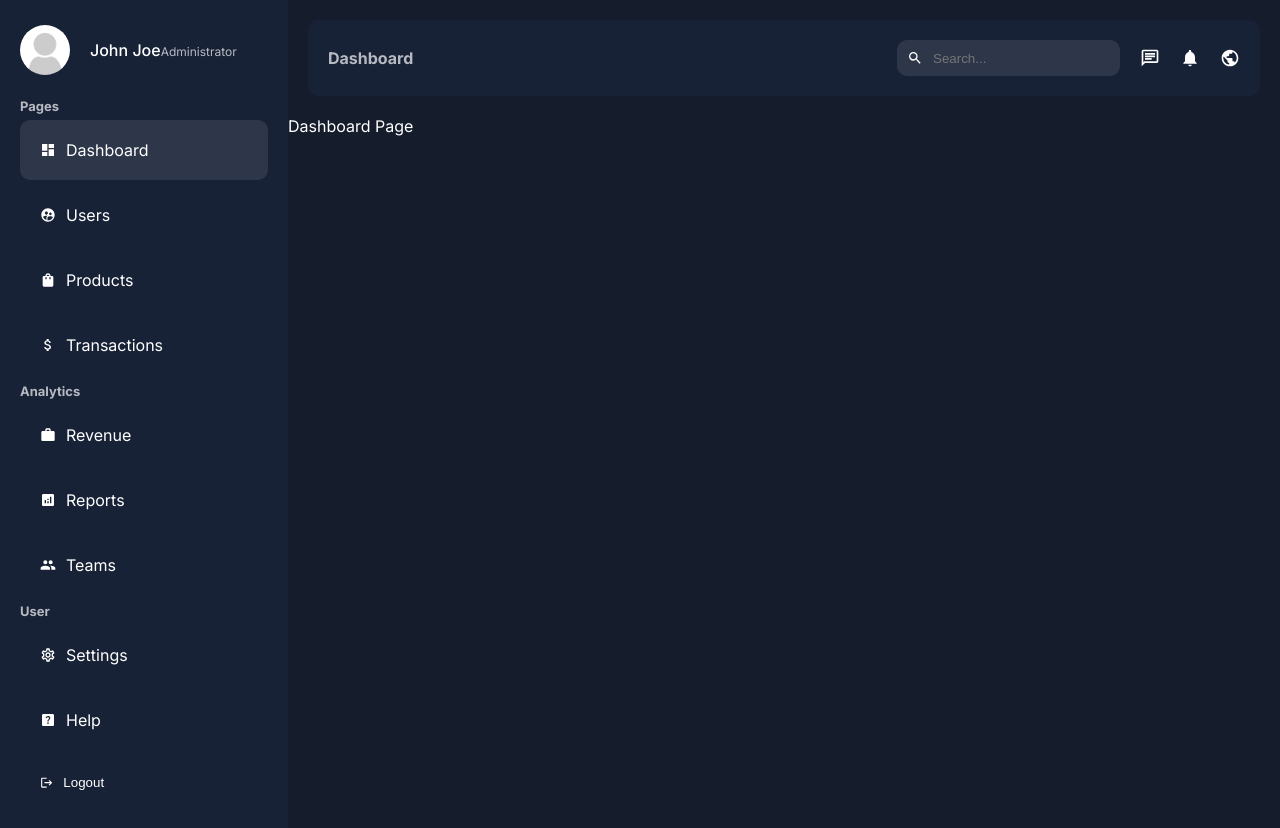
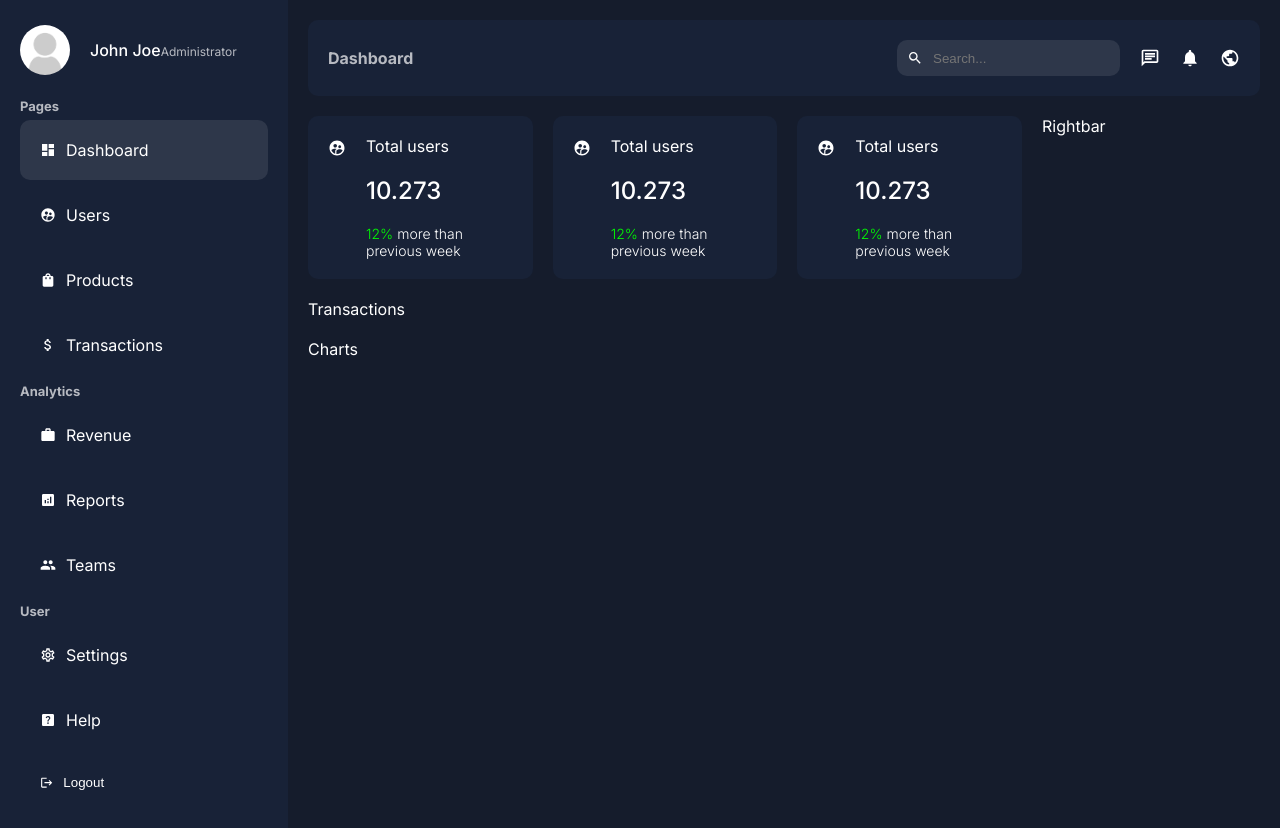
Before and after one commit to nthapa000/nextJsadmin, a Next.js app: page /dashboard in a window 1280 px wide. Built offline with nearby package versions, Linux system fonts and the light colour scheme.

Commit message:
#3 Dashboard/Cards

```diff
--- a/app/dashboard/page.jsx
+++ b/app/dashboard/page.jsx
@@ -1,9 +1,27 @@
-import React from 'react'
+import React from "react";
+import Card from "../ui/dashboard/card/card";
+import styles from "../ui/dashboard/dashboard.module.css";
+import Rightbar from "../ui/dashboard/rightbar/rightbar";
+import Transactions from "../ui/dashboard/transactions/transactions";
+import Chart from "../ui/dashboard/chart/chart";
 
 const Dashboard = () => {
   return (
-    <div>Dashboard Page</div>
-  )
-}
+    <div className={styles.wrapper}>
+      <div className={styles.main}>
+        <div className={styles.card}>
+          <Card />
+          <Card />
+          <Card />
+        </div>
+        <Transactions />
+        <Chart />
+      </div>
+      <div className={styles.side}>
+        <Rightbar />
+      </div>
+    </div>
+  );
+};
 
-export default Dashboard
+export default Dashboard;
--- /dev/null
+++ b/app/ui/dashboard/card/card.jsx
@@ -0,0 +1,20 @@
+import React from "react";
+import styles from "./card.module.css";
+import { MdSupervisedUserCircle } from "react-icons/md";
+
+const Card = () => {
+  return (
+    <div className={styles.container}>
+      <MdSupervisedUserCircle size={24} />
+      <div className={styles.texts}>
+        <span className={styles.title}>Total users</span>
+        <span className={styles.number}>10.273</span>
+        <span className={styles.detail}>
+          <span className={styles.positive}>12%</span> more than previous week
+        </span>
+      </div>
+    </div>
+  );
+};
+
+export default Card;
--- /dev/null
+++ b/app/ui/dashboard/card/card.module.css
@@ -0,0 +1,37 @@
+.container{
+    background-color: var(--bgSoft);
+    padding: 20px;
+    border-radius: 10px;
+    display: flex;
+    gap: 20px;
+    cursor: pointer;
+    width: 100%;
+}
+
+.container:hover{
+    background-color: #2e374a;
+}
+
+.texts{
+    display: flex;
+    flex-direction: column;
+    gap: 20px;
+}
+
+.number{
+    font-size: 24px;
+    font-weight: 500;
+}
+
+.detail{
+    font-size: 14px;
+    font-weight: 300;
+}
+
+.positive{
+    color: lime;
+}
+
+.negative{
+    color: red;
+}
--- /dev/null
+++ b/app/ui/dashboard/chart/chart.jsx
@@ -0,0 +1,10 @@
+import React from 'react'
+import styles from './chart.module.css'
+
+const Chart = () => {
+  return (
+    <div className={styles.container}>Charts</div>
+  )
+}
+
+export default Chart
--- a/app/ui/dashboard/dashboard.module.css
+++ b/app/ui/dashboard/dashboard.module.css
@@ -12,3 +12,27 @@
 .content{
     flex: 4;
 }
+
+.wrapper{
+    display: flex;
+    gap: 20px;
+    margin-top: 20px;
+    margin-left: 20px;
+}
+
+.main{
+    flex: 3;
+    display: flex;
+    flex-direction: column;
+    gap: 20px;
+}
+
+.card{
+    display:flex;
+    gap: 20px;
+    justify-content: space-between;
+}
+
+.side{
+    flex: 1;
+}
--- /dev/null
+++ b/app/ui/dashboard/rightbar/rightbar.jsx
@@ -0,0 +1,10 @@
+import React from 'react'
+import styles from './rightbar.module.css'
+
+const Rightbar = () => {
+  return (
+    <div className={styles.container}>Rightbar</div>
+  )
+}
+
+export default Rightbar
--- /dev/null
+++ b/app/ui/dashboard/transactions/transactions.jsx
@@ -0,0 +1,10 @@
+import React from 'react'
+import styles from './transactions.module.css'
+
+const Transactions = () => {
+  return (
+    <div className={styles.container}>Transactions</div>
+  )
+}
+
+export default Transactions
```
Also changed, not shown: app/ui/dashboard/chart/chart.module.css (added), app/ui/dashboard/rightbar/rightbar.module.css (added), app/ui/dashboard/transactions/transactions.module.css (added).
